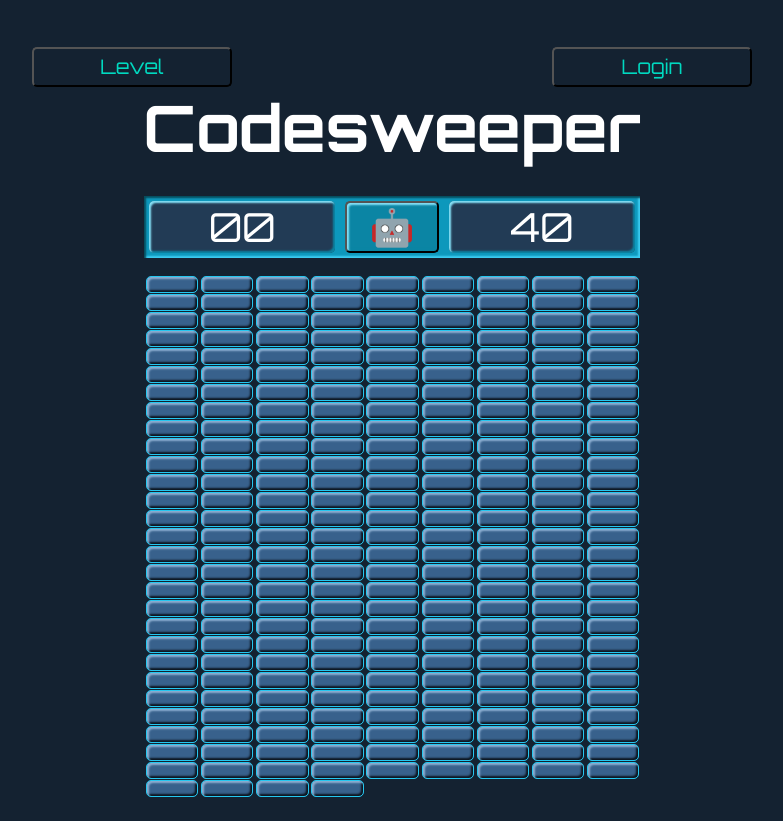
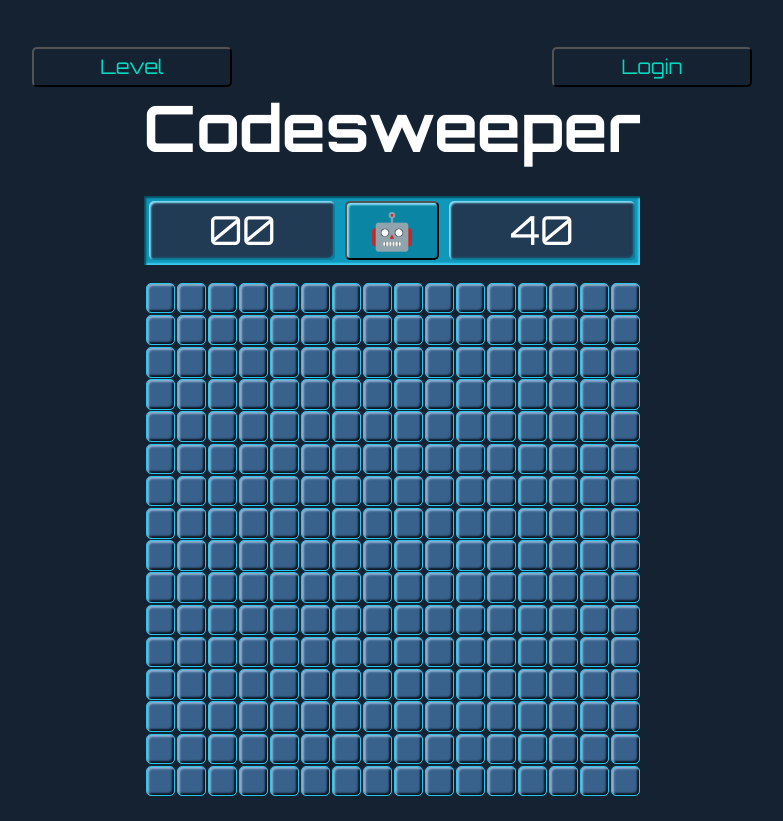
Before and after one commit to kaseywolff/Codesweeper, a React app: page / in a window 1280 px wide. Shown: the whole page, without its empty margins (248-1031 px from the left). Built offline with nearby package versions, Linux system fonts and the light colour scheme.

Commit message:
dynamic grid update working but not perfect

```diff
--- a/client/components/Game/Board.jsx
+++ b/client/components/Game/Board.jsx
@@ -156,7 +156,15 @@ const Board = ({ selectedLevel, onLevelChange }) => {
         </button>
         <div id="mineCount">{state.mineCount}</div>
       </div>
-      <div id="grid">{squares}</div>
+      <div
+        id="grid"
+        style={{
+          gridTemplateColumns: `repeat(${board.cols}, 1fr)`,
+          gridTemplateRows: `repeat(${board.rows}, 1fr)`,
+        }}
+      >
+        {squares}
+      </div>
     </div>
   );
 };
--- a/client/scss/app.scss
+++ b/client/scss/app.scss
@@ -152,16 +152,10 @@ h2 {
 #grid {
   display: grid;
   align-self: center;
-  grid-template-columns: repeat(9, 1fr);
-  grid-template-rows: repeat(9, 1fr);
+  // grid-template-columns: repeat(9, 1fr);
+  // grid-template-rows: repeat(9, 1fr);
   width: 100%;
-  height: 100%
-  // // max-width: 87vh;
-  // min-height: 100%;
-  // // max-height: 87vw;
-  // margin: 2%;
-  // padding: 0;
-  // justify-content: center;
+  height: 100%;
 };
 
 .hidden {
@@ -212,7 +206,7 @@ h2 {
   margin: 2px;
   color: darken(rgb(56, 97, 140), 20);
   font-family: 'Orbitron', sans-serif;
-  font-size: 4.4vmin;
+  // font-size: 90%;
 };
 
 .square1 {
@@ -225,7 +219,7 @@ h2 {
   margin: 2px;
   color: white;
   font-family: 'Orbitron', sans-serif;
-  font-size: 4.4vmin;
+  // font-size: 80%;
 };
 
 .square2 {
@@ -238,7 +232,7 @@ h2 {
   margin: 2px;
   color: rgb(255, 231, 76);
   font-family: 'Orbitron', sans-serif;
-  font-size: 4.4vmin;
+  // font-size: 80%;
 };
 
 .square3 {
@@ -251,7 +245,7 @@ h2 {
   margin: 2px;
   color: rgb(0, 217, 192);
   font-family: 'Orbitron', sans-serif;
-  font-size: 4.4vmin;
+  // font-size: 90%;
 };
 
 .square4 {
@@ -264,7 +258,7 @@ h2 {
   margin: 2px;
   color: rgb(171, 135, 255);
   font-family: 'Orbitron', sans-serif;
-  font-size: 4.4vmin;
+  // font-size: 90%;
 };
 
 .square5 {
@@ -277,7 +271,7 @@ h2 {
   margin: 2px;
   color: darken($orange, 10);
   font-family: 'Orbitron', sans-serif;
-  font-size: 4.4vmin;
+  // font-size: 90%;
 };
 
 .squareX {
@@ -290,7 +284,7 @@ h2 {
   margin: 2px;
   color: white;
   font-family: 'Orbitron', sans-serif;
-  font-size: 4.4vmin;
+  // font-size: 90%;
 
   box-shadow: inset 2px 2px 2px 0 lighten($pink, 20), inset -2px -2px 2px 0 darken($pink, 20);
 };
```
